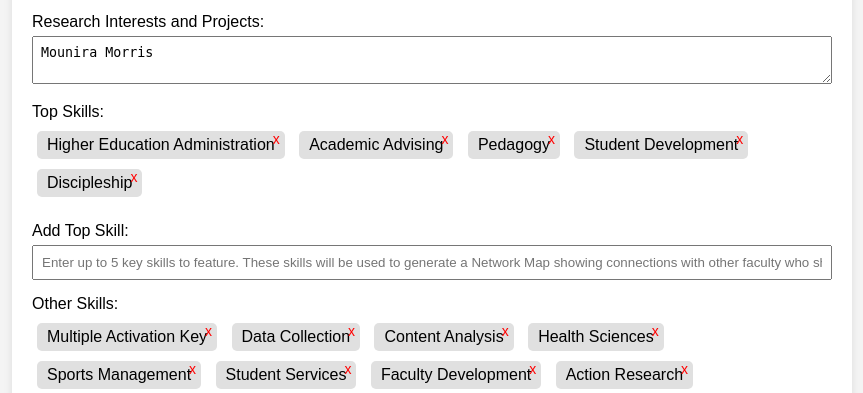
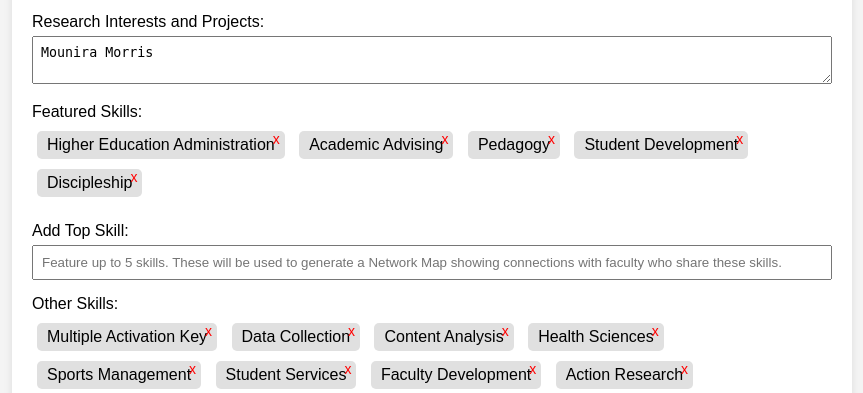
Before and after one commit to remchrimer/skills_search_engine, a Django app: page /edit_person/0f9ba6e1-83ff-474a-a887-4514af44d770/ in a window 1280 px wide. Shown: the part 471-864 px from the top of the page, without its empty margins (208-1071 px from the left). Run offline with Django 4.2, Linux system fonts and the light colour scheme; data comes from the database, SQL or seed files in the repository; parts of the project's set-up code (start-up, migrations or seed data) failed here and were passed over; some libraries are stand-ins or nearby versions.

Commit message:
Update edit_person.html

```diff
--- a/templates/edit_person.html
+++ b/templates/edit_person.html
@@ -198,7 +198,7 @@
                 CKEDITOR.replace('bio');
             </script>
           <div class="form-group">
-                <label>Top Skills:</label>
+                <label>Featured Skills:</label>
                 <div id="top-skills-container">
                     {% for skill in top_skills %}
                         <div class="skill-block">
@@ -209,7 +209,7 @@
                 </div>
                 <div class="add-skill-section">
                     <label for="new_top_skill">Add Top Skill:</label>
-                    <input type="text" id="new_top_skill"  <input type="text" id="new_top_skill" placeholder="Enter up to 5 key skills to feature. These skills will be used to generate a Network Map showing connections with other faculty who share these skills.">
+                    <input type="text" id="new_top_skill"  <input type="text" id="new_top_skill" placeholder="Feature up to 5 skills. These will be used to generate a Network Map showing connections with faculty who share these skills.">
 
                 </div>
             </div>
```
